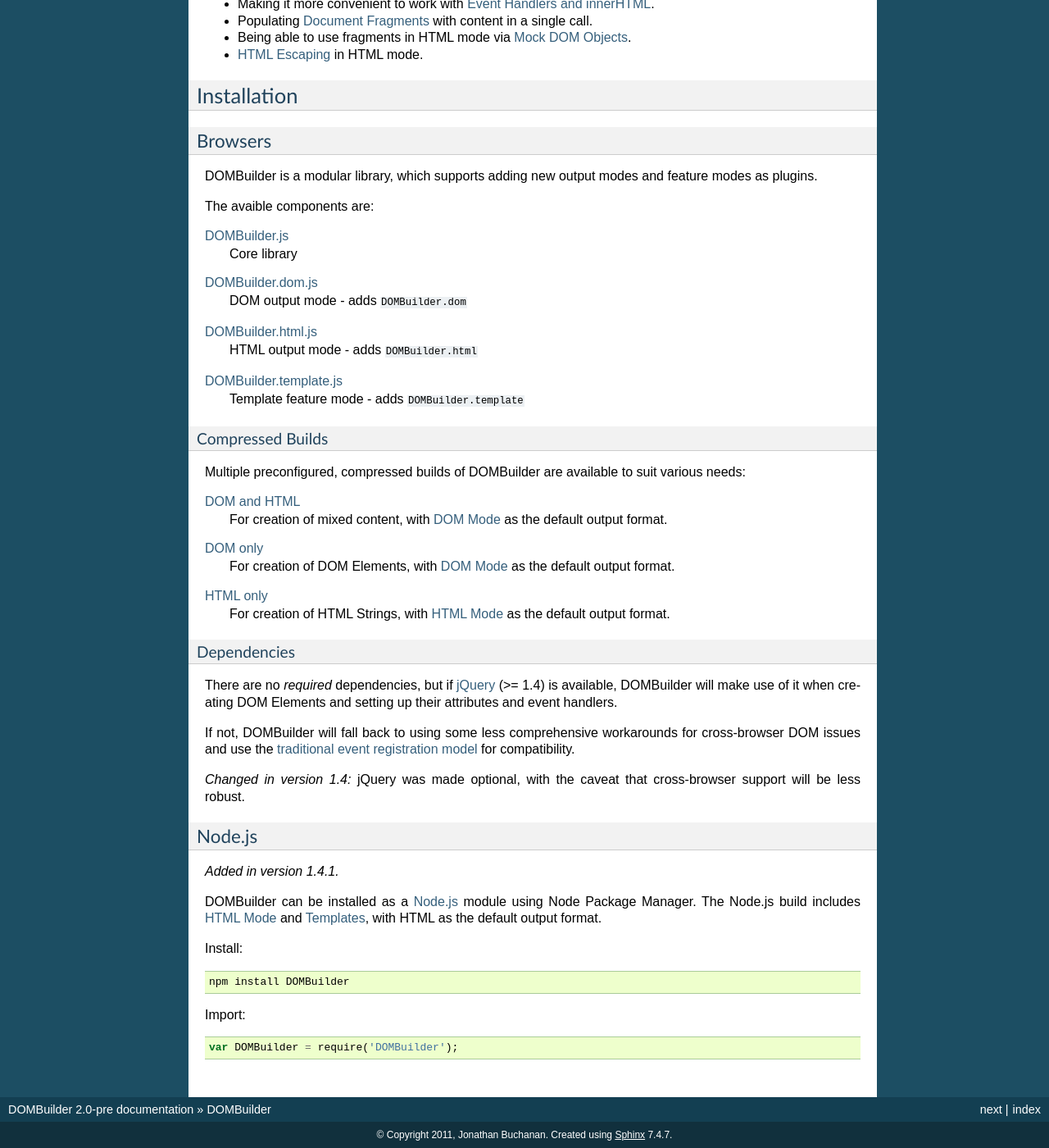
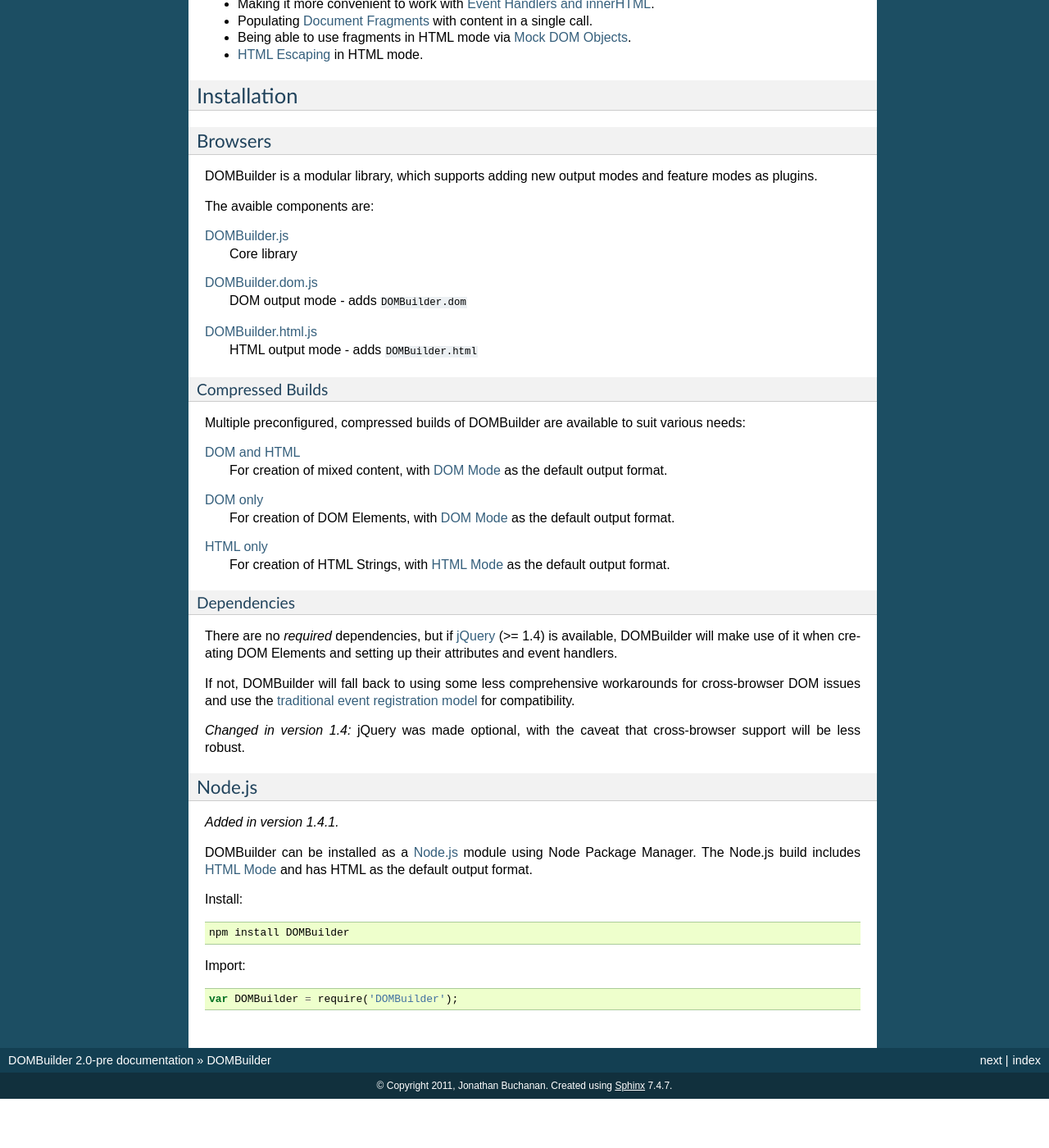
Before and after one commit to insin/DOMBuilder, a Sphinx documentation site: the page built from docs/index.rst, in a window 1280 px wide and 1400 px high, scrolled down 1867 px. Shown: the whole window at 82% size. Built offline with Sphinx 7.4.7, drawn with Linux system fonts in a browser that asks for light colours; after the commit the page ends 3207 px from its top, so only the background shows below that.

Commit message:
Removed some more template stuff from 2.0 docs

```diff
--- a/docs/index.rst
+++ b/docs/index.rst
@@ -134,13 +134,15 @@
    DOM output mode - adds ``DOMBuilder.dom``
 `DOMBuilder.html.js`_
    HTML output mode - adds ``DOMBuilder.html``
-`DOMBuilder.template.js`_
-   Template feature mode - adds ``DOMBuilder.template``
+
+.. `DOMBuilder.template.js`_
+      Template feature mode - adds ``DOMBuilder.template``
+
+   .. _`DOMBuilder.template.js`: https://github.com/insin/DOMBuilder/raw/master/lib/DOMBuilder.template.js
 
 .. _`DOMBuilder.js`: https://github.com/insin/DOMBuilder/raw/master/lib/DOMBuilder.js
 .. _`DOMBuilder.dom.js`: https://github.com/insin/DOMBuilder/raw/master/lib/DOMBuilder.dom.js
 .. _`DOMBuilder.html.js`: https://github.com/insin/DOMBuilder/raw/master/lib/DOMBuilder.html.js
-.. _`DOMBuilder.template.js`: https://github.com/insin/DOMBuilder/raw/master/lib/DOMBuilder.template.js
 
 Compressed Builds
 ~~~~~~~~~~~~~~~~~
@@ -183,8 +185,8 @@
 .. versionadded:: 1.4.1
 
 DOMBuilder can be installed as a `Node.js`_ module using Node Package
-Manager. The Node.js build includes :doc:`htmlmode` and :doc:`templates`,
-with HTML as the default output format.
+Manager. The Node.js build includes :doc:`htmlmode` and has HTML as the default
+output format.
 
 Install::
 
```
